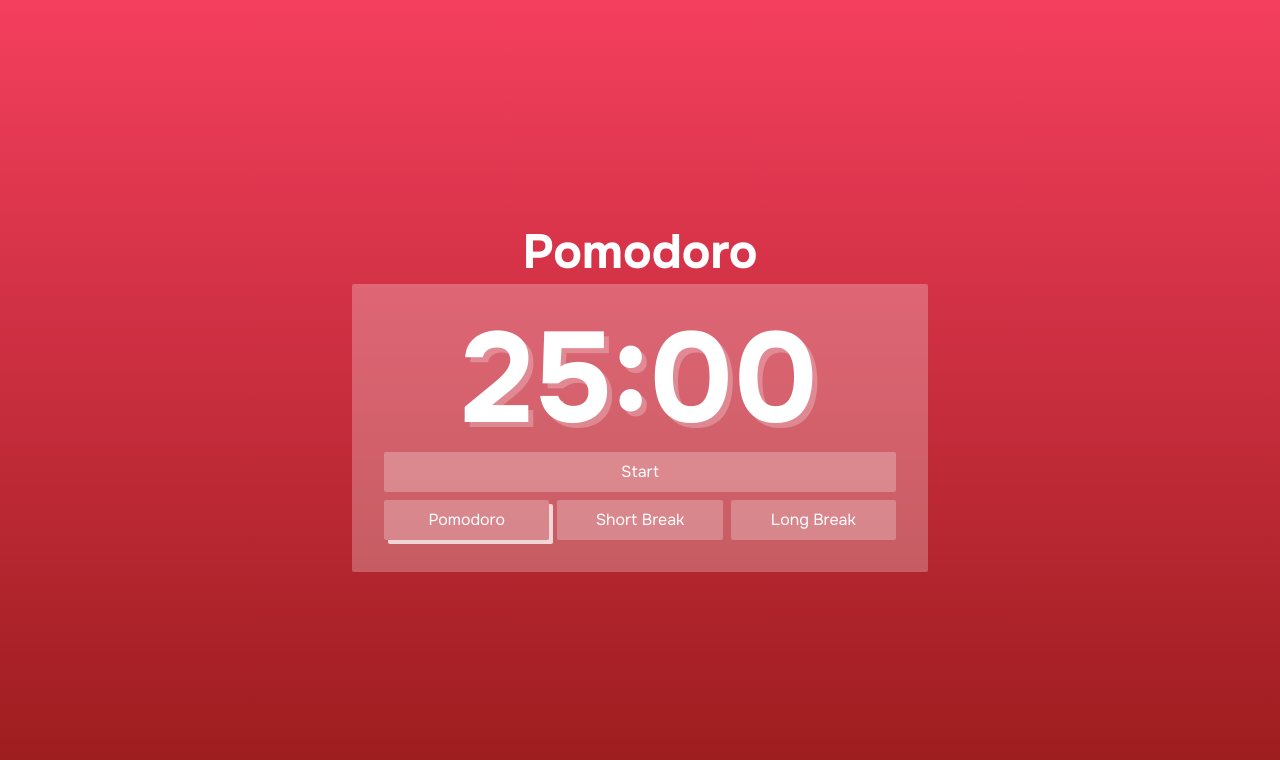
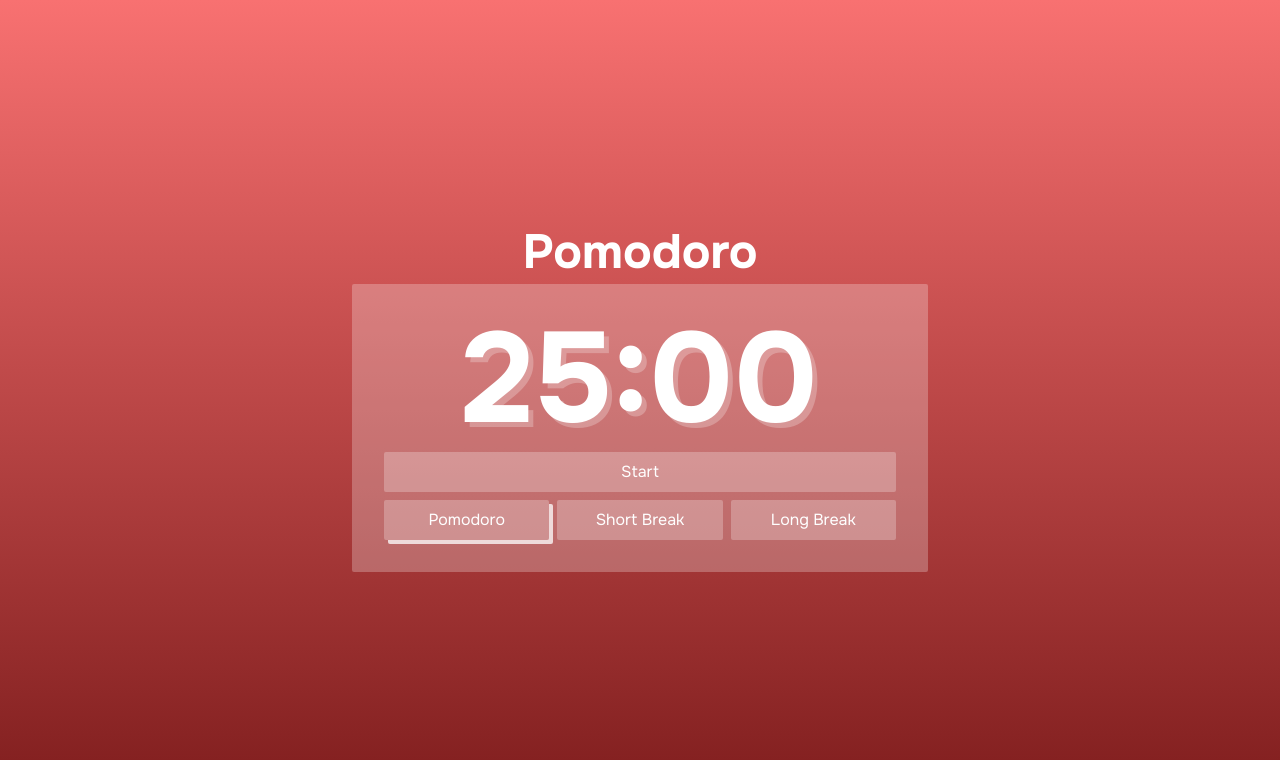
Before and after one commit to lui5gl/pomodoro-web-timer, a Next.js app: page / in a window 1280 px wide. Shown: the top 760 px of the page. Built offline with nearby package versions, Linux system fonts and the light colour scheme.

Commit message:
fix: update color gradients for pomodoro and break buttons in globals.css

```diff
--- a/app/globals.css
+++ b/app/globals.css
@@ -7,7 +7,7 @@ button {
 }
 
 .pomodoro {
-  @apply from-rose-500 to-red-800;
+  @apply from-red-400 to-red-900;
 
   #button-pomodoro {
     @apply shadow-box;
@@ -15,7 +15,7 @@ button {
 }
 
 .short-break {
-  @apply from-sky-500 to-blue-800;
+  @apply from-yellow-400 to-amber-900;
 
   #button-short-break {
     @apply shadow-box;
@@ -23,7 +23,7 @@ button {
 }
 
 .long-break {
-  @apply from-lime-500 to-green-800;
+  @apply from-lime-400 to-green-900;
 
   #button-long-break {
     @apply shadow-box;
```
